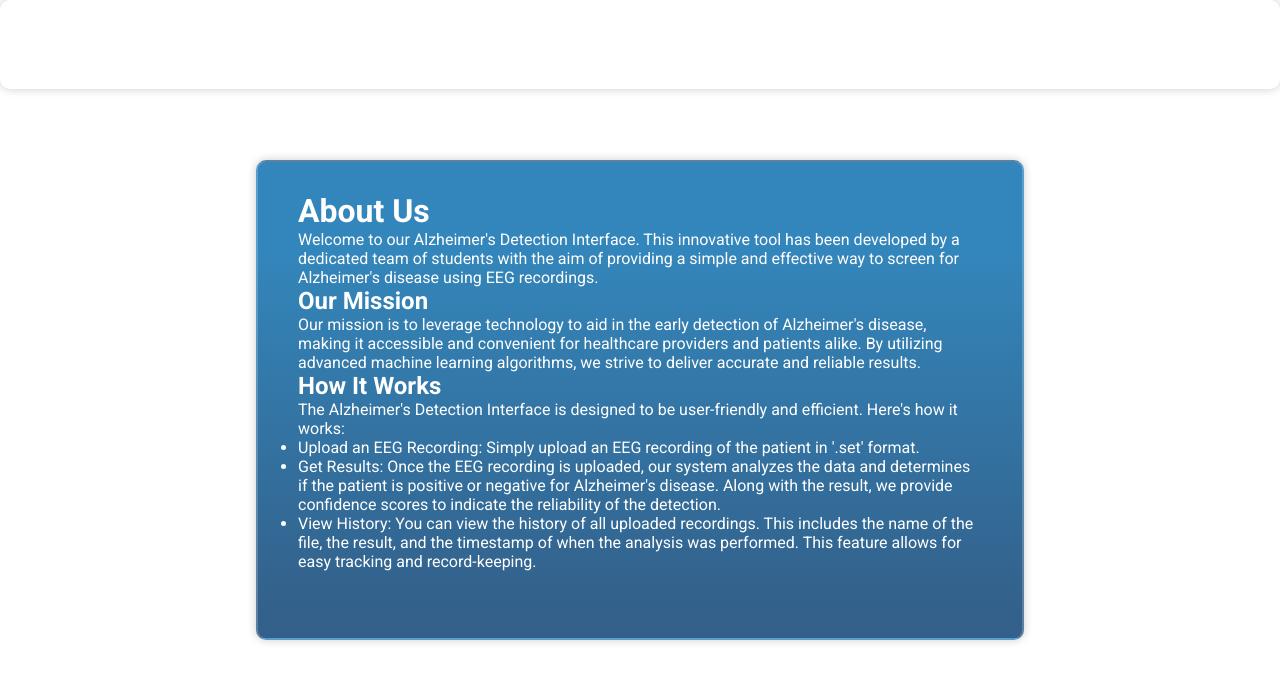
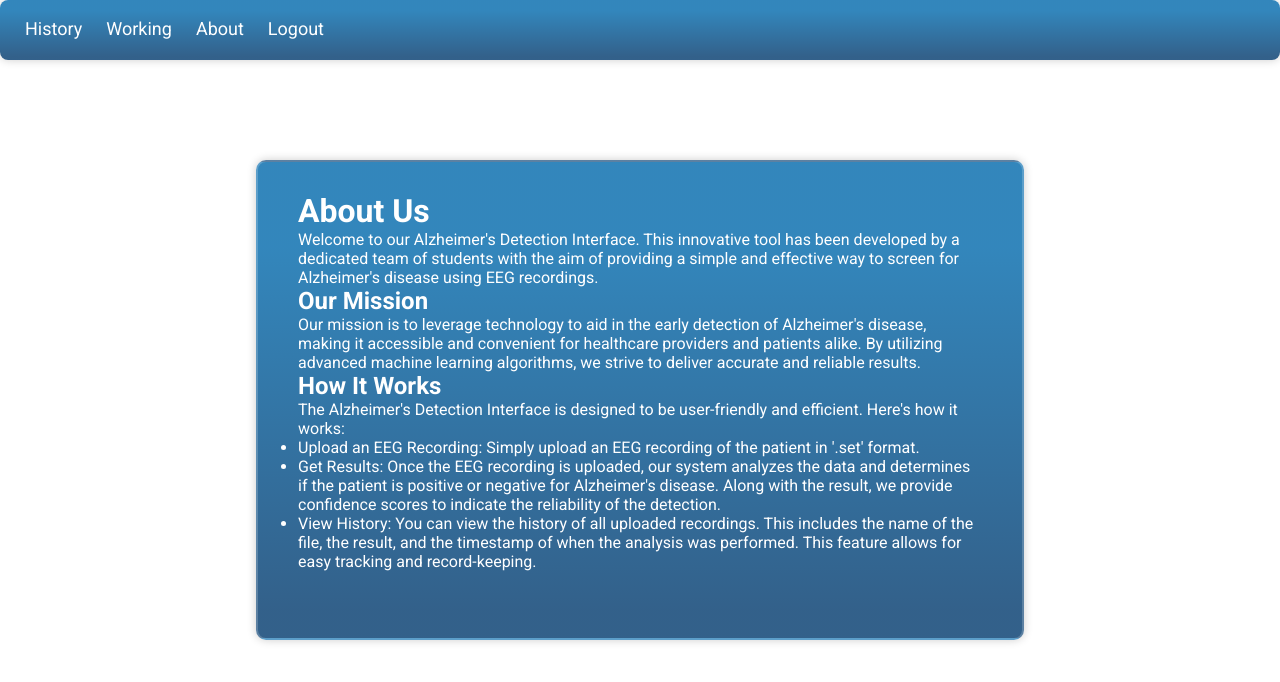
Before and after one commit to PranavManurkar/Siddhi, a React (Create React App) app in the folder SIDDHI-Login-main/: page /about in a window 1280 px wide. Shown: the top 682 px of the page. Built offline with nearby package versions, Linux system fonts and the light colour scheme.

Commit message:
Update HomePage.css

```diff
--- a/SIDDHI-Login-main/src/components/HomePage/HomePage.css
+++ b/SIDDHI-Login-main/src/components/HomePage/HomePage.css
@@ -1,22 +1,28 @@
 .wrapper {
-    background: transparent;
+    background: rgb(0, 57, 109);
+    background: linear-gradient(0deg, rgba(0, 57, 109, 0.8) 6%, rgba(0, 104, 171, 0.8) 82%);
     border: 2px solid rgba(255, 255, 255, .2);
     backdrop-filter: blur(30px);
     box-shadow: 0 0 10px rgba(0, 0, 0, .2);
     color: #fff;
-    border-radius: 10px;
+    border-radius: 8px;
     padding: 30px 40px;
 }
 
 .wrapper-top {
     width: 100vw;
-    background: transparent;
-    border: 2px solid rgba(255, 255, 255, .2);
+    height: 60px;
+    background: rgb(0,57,109);
+    background: linear-gradient(0deg, rgba(0,57,109,0.8) 6%, rgba(0,104,171,0.8) 82%);
     backdrop-filter: blur(30px);
     box-shadow: 0 0 10px rgba(0, 0, 0, .2);
     color: #fff;
-    border-radius: 10px;
-    padding: 30px 40px;
+    border-radius: 8px;
+    /* padding: 21px 40px; */
+    padding-top: 18px;
+    padding-bottom: 22px;
+    padding-left: 25px;
+    padding-right: 21px;
     position: fixed;
     top: 0;
     left: 0;
@@ -25,14 +31,14 @@
 
 .wrapper h2 {
   color: black;
-  font-size: 22px;
+  font-size: 18px;
   text-align: center;
   margin-top: 2px;
 }
 
 .wrapper h3 {
   color: white;
-  font-size: 22px;
+  font-size: 18px;
   text-align: center;
   margin-top: 2px;
   text-decoration: underline;
@@ -41,17 +47,17 @@
 
 .wrapper .nselect {
     width: 100%;
-    height: 50px;
-    margin: 30px;
+    height: 18px;
+    padding-top: 8px;
+    padding-bottom: 10px;
 }
 
 .wrapper-top ul {
     list-style-type: none;
-    margin: 0;
-    padding: 0;
-    overflow: hidden;
+    /* margin: 0;
+    padding: 0; */
     background: transparent;
-    font-size: large;
+    font-size: 18px;
   }
 
   li {
@@ -62,13 +68,12 @@
     display: block;
     color: white;
     text-align: center;
-    padding: 2px 30px;
+    padding-right: 24px;
     text-decoration: none;
   }
 
-  /* Change the link color to #111 (black) on hover */
   li a:hover {
-    background-color: #111;
+    text-decoration: underline;
   }
 
 .uploadf {
@@ -78,6 +83,12 @@
 
 .upload {
   margin-top: 15px;
+  border-radius: 8px;
+  margin-top: 15px;
+  border-radius: 8px;
+  font-size: 18px; /* Adjust font size */
+  border: none; /* Remove border */
+  cursor: pointer; /* Change cursor on hover */
 }
 
 .spinner-container {
```
